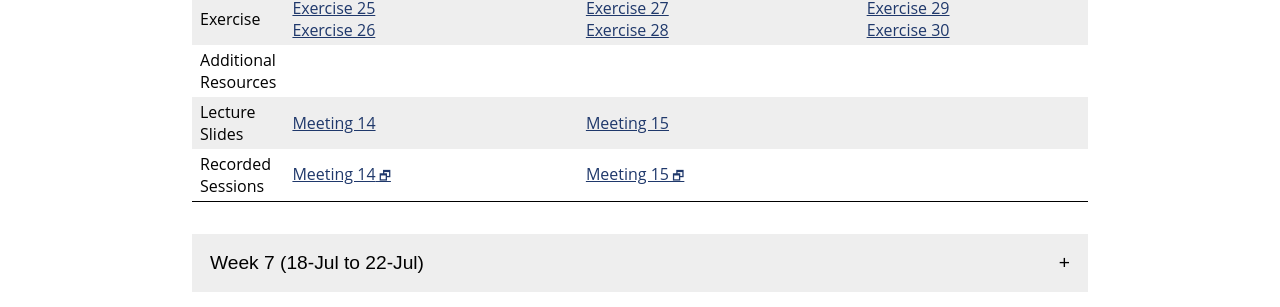
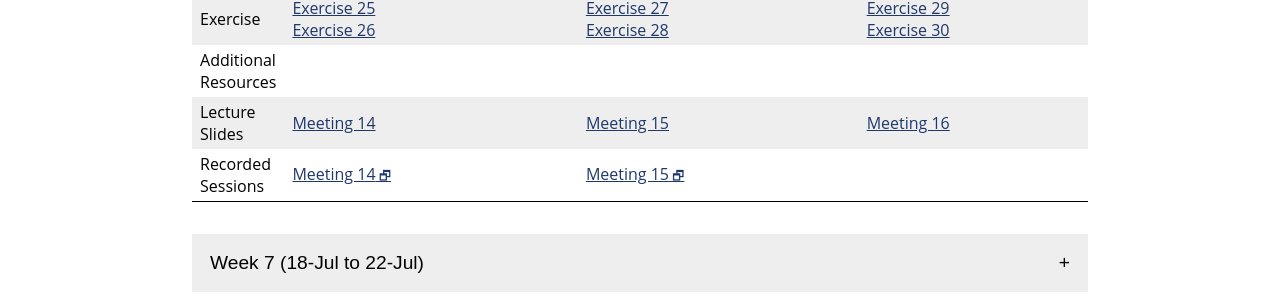
Before and after one commit to jhu-ip/cs220-summer22, a Jekyll site: the page built from material.md, in a window 1280 px wide. Shown: the part 1069-1376 px from the top of the page. Built offline with Jekyll 4.4.1, drawn with Linux system fonts in a browser that asks for light colours.

Commit message:
meeting 16 slides

```diff
--- a/material.csv
+++ b/material.csv
@@ -203,6 +203,7 @@ Week,Day,Date,Type,Link text,URL
 6,3,15-Jul,Slides,Rule of 3,slides/day30_rule_of_3.pdf
 6,3,15-Jul,Recap,Day 30,questions/day30.html
 6,3,15-Jul,Exercise,Exercise 30,exercise/ex30.html
+6,3,15-Jul,LectureSlides,Meeting 16,slides/class16.pdf
 
 7,1,18-Jul,Video,Template functions,https://jh.hosted.panopto.com/Panopto/Pages/Viewer.aspx?id=fed0c83c-bcd8-4341-8b0e-ae2300279cf6
 7,1,18-Jul,Video,Template classes,https://jh.hosted.panopto.com/Panopto/Pages/Viewer.aspx?id=06bf6f38-8f76-4b19-80f4-ae2300279c79
--- a/material.md
+++ b/material.md
@@ -349,7 +349,7 @@ the materials for that week.
       <td>Lecture<br>Slides</td>
       <td><a href='slides/class14.pdf'>Meeting 14</a></td>
       <td><a href='slides/class15.pdf'>Meeting 15</a></td>
-      <td></td>
+      <td><a href='slides/class16.pdf'>Meeting 16</a></td>
     </tr>
     <tr>
       <td>Recorded<br>Sessions</td>
```
Also changed, not shown: 1 other file.
